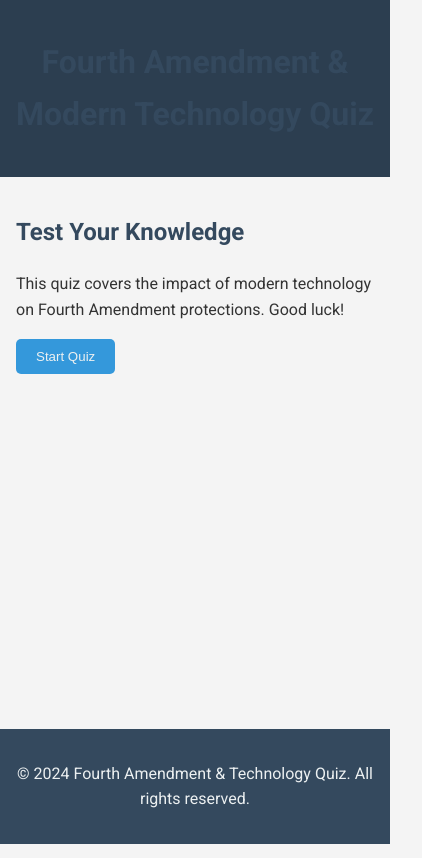
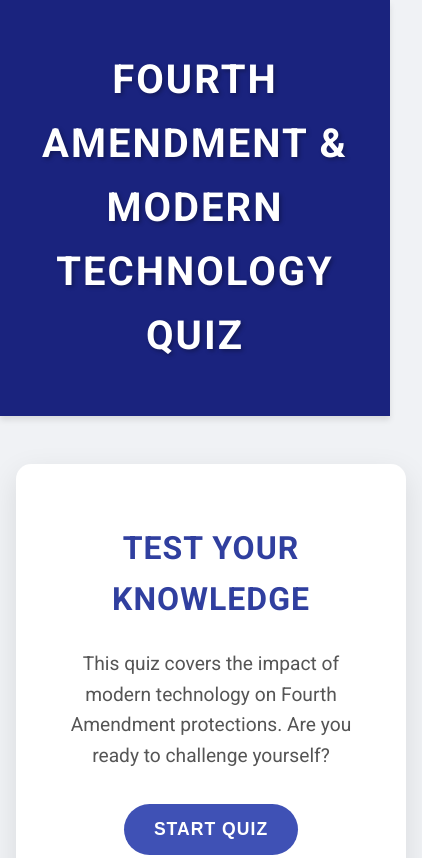
Before and after one commit to GobinB/CJ306_project, a plain HTML site: page index.html in a window 390 px wide. Shown: the top 858 px of the page, 422 px wide, since content can reach past the window. Drawn offline with nearby package versions, Linux system fonts and the light colour scheme.

Commit message:
workingCode

```diff
--- a/index.html
+++ b/index.html
@@ -15,7 +15,7 @@
     <div class="container">
         <div id="intro">
             <h2>Test Your Knowledge</h2>
-            <p>This quiz covers the impact of modern technology on Fourth Amendment protections. Good luck!</p>
+            <p>This quiz covers the impact of modern technology on Fourth Amendment protections. Are you ready to challenge yourself?</p>
             <button id="startQuiz" class="btn">Start Quiz</button>
         </div>
 
--- a/styles.css
+++ b/styles.css
@@ -1,11 +1,13 @@
-/* Criminal justice theme styles */
 :root {
-  --color-primary: #2c3e50;
-  --color-secondary: #34495e;
-  --color-accent: #3498db;
-  --color-text: #ecf0f1;
-  --color-background: #f4f4f4;
+  --color-primary: #1a237e;
+  --color-secondary: #303f9f;
+  --color-accent: #3f51b5;
+  --color-text: #ffffff;
+  --color-background: #f0f2f5;
+  --color-card: #ffffff;
+  --color-shadow: rgba(0, 0, 0, 0.1);
 }
+
 body {
   font-family: 'Roboto', sans-serif;
   line-height: 1.6;
@@ -17,107 +19,167 @@ body {
   flex-direction: column;
   min-height: 100vh;
 }
+
 .container {
-  max-width: 800px;
+  max-width: 1200px;
+  width: 100%;
   margin: 0 auto;
   padding: 2rem;
   flex: 1;
+  display: flex;
+  flex-direction: column;
+  justify-content: center;
 }
+
 header {
   background-color: var(--color-primary);
   color: var(--color-text);
   text-align: center;
-  padding: 1rem;
+  padding: 3rem 2rem;
+  box-shadow: 0 4px 6px var(--color-shadow);
 }
-h1,
+
+h1 {
+  font-size: 3rem;
+  margin: 0;
+  text-transform: uppercase;
+  letter-spacing: 2px;
+  text-shadow: 2px 2px 4px rgba(0, 0, 0, 0.3);
+}
+
 h2 {
   color: var(--color-secondary);
+  font-size: 2.5rem;
+  margin-bottom: 1.5rem;
+  text-align: center;
+  text-transform: uppercase;
+  letter-spacing: 1px;
 }
+
+#intro {
+  background-color: var(--color-card);
+  border-radius: 15px;
+  padding: 3rem;
+  margin-top: 2rem;
+  box-shadow: 0 10px 30px var(--color-shadow);
+  text-align: center;
+}
+
+#intro p {
+  font-size: 1.2rem;
+  margin-bottom: 2rem;
+  color: #555;
+}
+
 .btn {
   display: inline-block;
-  padding: 10px 20px;
+  padding: 15px 30px;
   background-color: var(--color-accent);
   color: var(--color-text);
   text-decoration: none;
   border: none;
-  border-radius: 5px;
+  border-radius: 50px;
   cursor: pointer;
-  transition: background-color 0.3s;
+  transition: all 0.3s ease;
+  font-weight: bold;
+  text-transform: uppercase;
+  letter-spacing: 1px;
+  font-size: 1.1rem;
 }
+
 .btn:hover {
-  background-color: #2980b9;
+  background-color: var(--color-secondary);
+  transform: translateY(-3px);
+  box-shadow: 0 5px 15px rgba(0, 0, 0, 0.2);
 }
+
 #quizContainer,
 #results {
-  background-color: white;
-  border-radius: 10px;
-  padding: 2rem;
-  margin-top: 20px;
-  box-shadow: 0 4px 6px rgba(0, 0, 0, 0.1);
+  background-color: var(--color-card);
+  border-radius: 15px;
+  padding: 3rem;
+  margin-top: 2rem;
+  box-shadow: 0 10px 30px var(--color-shadow);
 }
+
 .answer-btn {
   display: block;
   width: 100%;
-  padding: 10px;
-  margin-bottom: 10px;
+  padding: 15px;
+  margin-bottom: 15px;
   text-align: left;
-  background-color: #ecf0f1;
-  border: 1px solid #bdc3c7;
-  border-radius: 5px;
+  background-color: #e8eaf6;
+  border: none;
+  border-radius: 10px;
   cursor: pointer;
-  transition: background-color 0.3s;
+  transition: all 0.3s ease;
+  font-size: 1.1rem;
 }
+
+.answer-btn:hover {
+  background-color: #c5cae9;
+  transform: translateX(5px);
+}
+
 .answer-btn.correct {
-  background-color: #2ecc71;
+  background-color: #4caf50;
   color: white;
 }
+
 .answer-btn.incorrect {
-  background-color: #e74c3c;
+  background-color: #f44336;
   color: white;
 }
-.answer-btn:disabled {
-  cursor: not-allowed;
-  opacity: 0.7;
-}
-.answer-btn:hover {
-  background-color: #d5dbdb;
-}
+
 #results {
   text-align: center;
 }
+
 footer {
   background-color: var(--color-secondary);
   color: var(--color-text);
   text-align: center;
-  padding: 1rem;
+  padding: 1.5rem;
   margin-top: auto;
 }
+
 .progress-bar {
   width: 100%;
   background-color: #e0e0e0;
-  border-radius: 5px;
-  margin-bottom: 1rem;
+  border-radius: 50px;
+  margin-bottom: 2rem;
+  overflow: hidden;
+  height: 15px;
 }
+
 .progress {
   width: 0;
-  height: 10px;
-  background-color: #2ecc71;
-  border-radius: 5px;
+  height: 100%;
+  background-color: var(--color-accent);
   transition: width 0.3s ease-in-out;
 }
 
 #scoreChart {
   max-width: 300px;
-  margin: 20px auto;
+  margin: 30px auto;
 }
 
-@media (max-width: 600px) {
+@media (max-width: 768px) {
   .container {
     padding: 1rem;
   }
 
+  h1 {
+    font-size: 2.5rem;
+  }
+
+  h2 {
+    font-size: 2rem;
+  }
+
   #quizContainer,
-  #results {
-    padding: 1rem;
+  #results,
+  #intro {
+    padding: 2rem;
   }
 }
```
